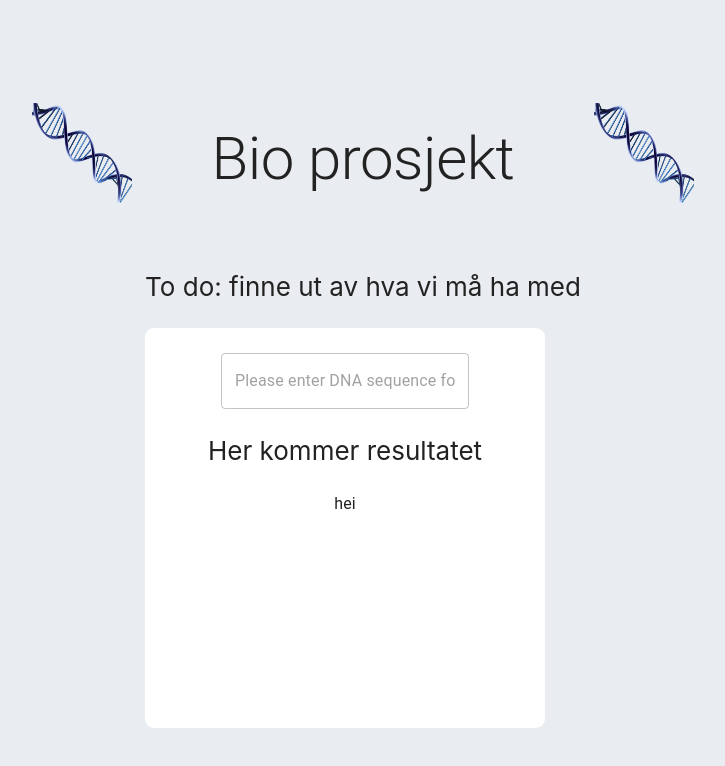
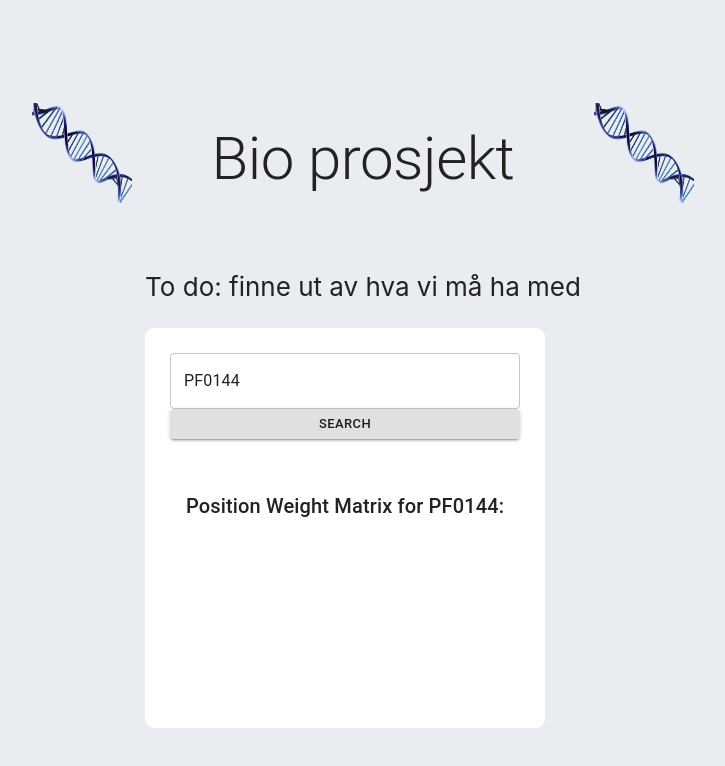
Before and after one commit to sunnivablock/mol3022, a React (Create React App) app in the folder bioProsjekt/: page / in a window 1280 px wide. Shown: the top 766 px of the page, without its empty margins (277-1002 px from the left). Built offline with nearby package versions, Linux system fonts and the light colour scheme; no server answers.

Commit message:
Display matrix in application and search by matrixID

```diff
--- a/bioProsjekt/src/components/Graph.jsx
+++ b/bioProsjekt/src/components/Graph.jsx
@@ -1,56 +1,61 @@
 import React, { useState} from "react";
 import "./GraphStyle.css";
-import { Typography, TextField } from '@material-ui/core';
+import { Typography, TextField, Button } from '@material-ui/core';
 import {getMatrix} from "../queries/jaspar";
-
-
 
 function Graph() {
 
-    const [value, setValue] = useState("");
-    const [id, setId ] = useState("hei");
+    const [id, setId ] = useState("PF0144");
+    const [oneMatrix, setOneMatrix ] = useState({});
+    const matrix = getMatrix(id);
 
-    const magic = (string) => {
-      const array = string.split("");
-      return array.reverse().join("")
+    const fetchData = () => {
+      matrix.then(function(result) {
+        setOneMatrix(result.pfm)
+        return result;
+    });
     }
 
-    const matrix = getMatrix();
+//Nå må man skrive inn gyldig ID i tekstfeltet, må håndtere at bruker kanskje skriver inn ugyldig ID
 
-
-    //TODO: Legge inn funksjonskall som henter ut detaljer for en gitt id:
-    //const one = getMatrix(matrix.results[0].matrix_id);
-
-    //For å hente ut informasjonen av er promise, må det kalles på i en funksjon som vist under
-    //Henter her bare ut foreløpig id'en til den første i listen
-    matrix.then(function(result) {
-      console.log("I graph.jsx", result.results[0].matrix_id)
-      setId(result.results[0].matrix_id)
-      //Husker ikke hvordan alt med state fungerer, verdien må videresendes herifra til state
-      return result;
-  });
-
-
+/* neste steg blir å bruke dataen fra matrixen til å "d identify the most likely
+transcription factor binding sites in the DNA sequence" */
 
     return(
-       <div className="container">
-       {/* text felt brukeren kan bruke. må definere onChange og value */}
-       <div style={{paddingTop:'25px'}}>
-           <TextField
+      <div className="container">
+       <div style={{padding:'25px', display:"flex", flexDirection:"column"}}>
+          <TextField
             className="DNAInput"
             size="medium"
             variant="outlined"
             type="text"
+            value={id}
             onChange={(e) => {
-              const reversed =magic(e.target.value)
-              setValue(reversed)
+              setId(e.target.value)
             }}
             placeholder="Please enter DNA sequence for analysis (Characters acgt or ACGT)"
           />
-          </div>
-          <p>Her kommer resultatet</p>
-          <Typography>{value}</Typography>
-          <Typography>{id}</Typography>
+          <Button
+            size="small"
+            fullWidth={false}
+            variant="contained"
+            onClick={() => {
+              fetchData()
+            }}
+          >
+            Search
+          </Button>
+        </div>
+          <p/>
+          <Typography variant="h6">{"Position Weight Matrix for  "+ id +": "}</Typography>
+          {oneMatrix.pfm &&
+            <div>
+              <Typography>{"A:  "+ oneMatrix.A.join()}</Typography>
+              <Typography>{"C:  "+ oneMatrix.C.join()}</Typography>
+              <Typography>{"T:  "+ oneMatrix.T.join()}</Typography>
+              <Typography>{"G:  "+ oneMatrix.G.join()}</Typography>
+            </div>
+          }
        </div>
     )
 }
```
